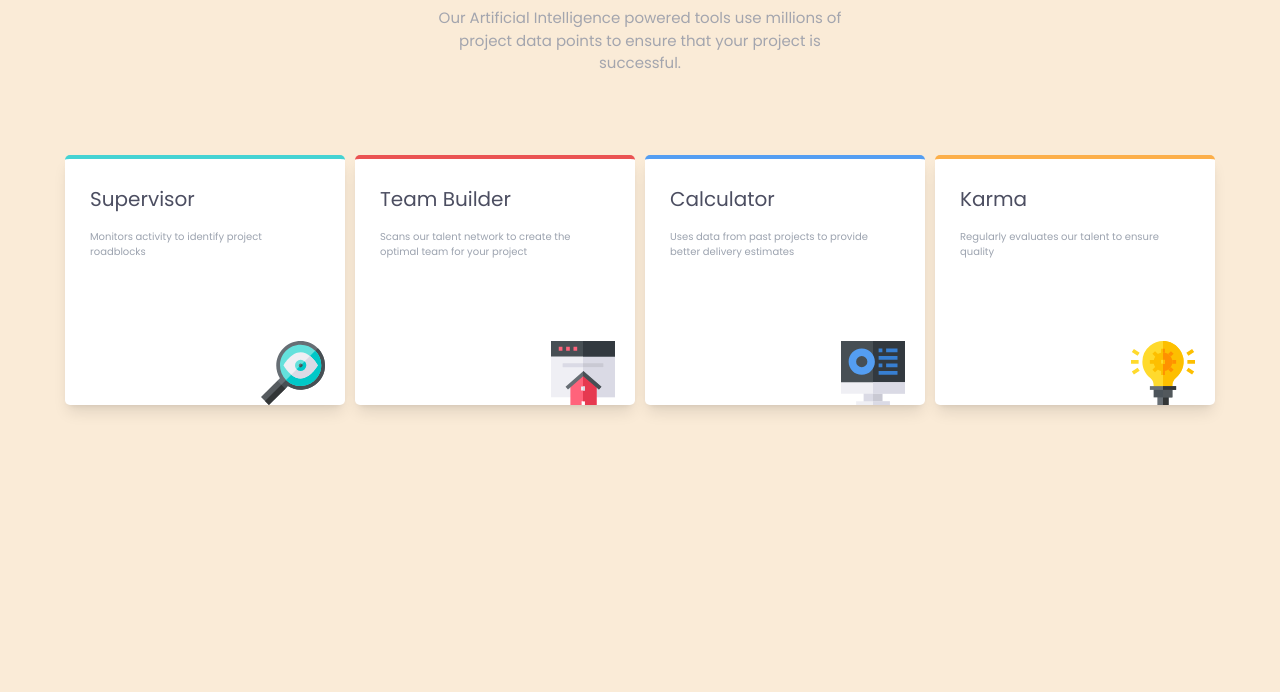
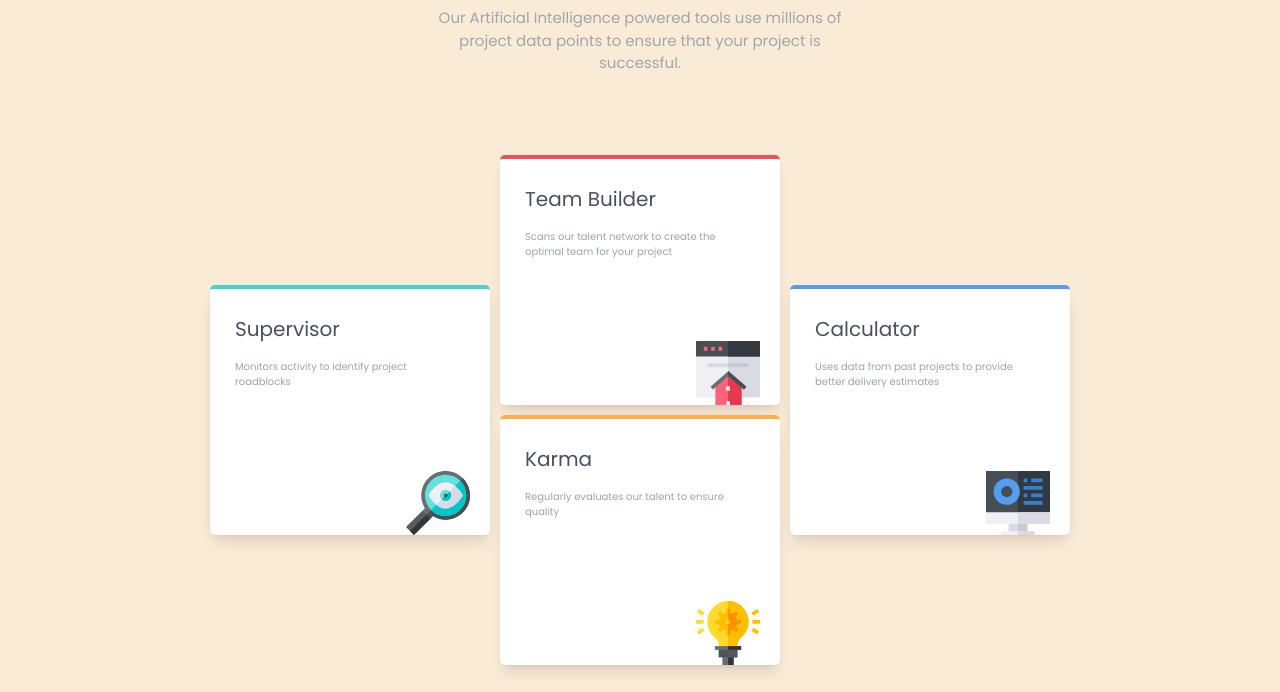
Before and after one commit to coolprogrammerarpit007/four-card, a website: page src/index.html in a window 1280 px wide. Shown: the part 108-800 px from the top of the page. Drawn offline with Linux system fonts and the light colour scheme.

Commit message:
Make the grid desktop design

```diff
--- a/src/index.html
+++ b/src/index.html
@@ -22,13 +22,15 @@
 
   <!-- Cards -->
 
-  <div class="card-container grid grid-cols-4 gap-[1rem]">
+  <div class="card-container grid grid-cols-3 gap-[1rem]">
+    <div class="row-start-1 row-end-3 flex justify-center items-center">
     <!-- Supervisor Card -->
-     <div class="card w-[28rem] h-[25rem] bg-white p-10 flex flex-col gap-[1.5rem] relative shadow-lg rounded-lg border-top-cyan">
+      <div class="card w-[28rem] h-[25rem] bg-white p-10 flex flex-col gap-[1.5rem] shadow-lg rounded-lg border-top-cyan row-start-1 relative">
         <h2 class="text-[2rem] text-[hsl(234,12%,34%)]">Supervisor</h2>
         <p class="text-[1rem] text-gray-400">Monitors activity to identify project roadblocks</p>
         <div class="absolute bottom-0 right-[2rem]">
           <img src="./images/icon-supervisor.svg" alt="Supervisor">
+        </div>
       </div>
     </div>
 
@@ -41,6 +43,7 @@
       </div>
      </div>
 
+     <div class="row-span-2 flex justify-center items-center">
       <!-- Calculator -->
       <div class="card w-[28rem] h-[25rem] bg-white p-10 flex flex-col gap-[1.5rem] relative shadow-lg rounded-lg border-top-blue">
         <h2 class="text-[2rem] text-[hsl(234,12%,34%)]">Calculator</h2>
@@ -49,9 +52,10 @@
           <img src="./images/icon-calculator.svg" alt="Supervisor">
         </div>
       </div>
+    </div>
 
      <!-- Karma -->
-     <div class="card w-[28rem] h-[25rem] bg-white p-10 flex flex-col gap-[1.5rem] relative shadow-lg rounded-lg border-top-orange">
+     <div class="card w-[28rem] h-[25rem] bg-white p-10 flex flex-col gap-[1.5rem] relative shadow-lg rounded-lg border-top-orange col-start-2 col-end-3">
       <h2 class="text-[2rem] text-[hsl(234,12%,34%)]">Karma</h2>
       <p class="text-[1rem] text-gray-400">Regularly evaluates our talent to ensure quality</p>
       <div class="absolute bottom-0 right-[2rem]">
```
Also changed, not shown: src/output.css. Lines whose indentation alone changed are shown as unchanged.
